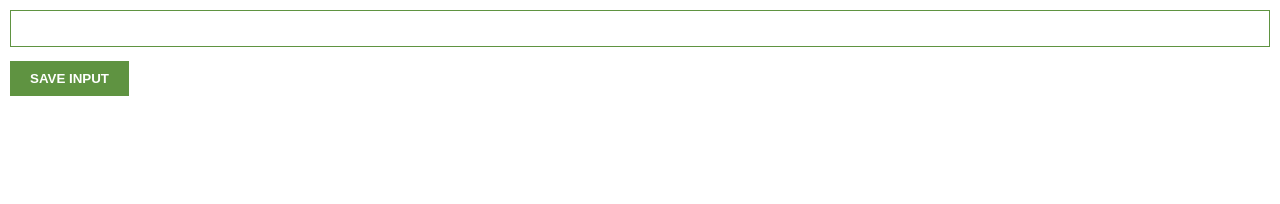
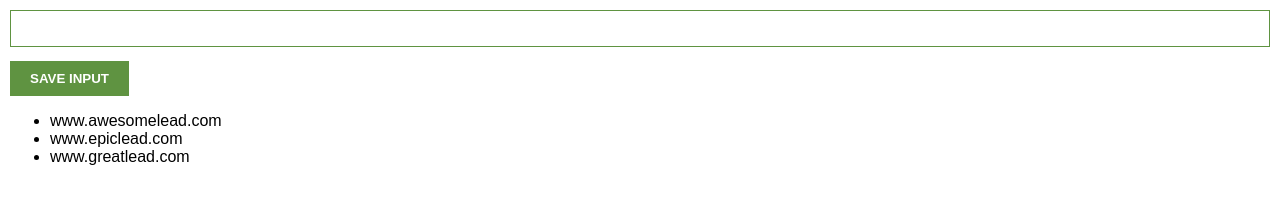
Before and after one commit to Gibson779/ChromeExtension, a plain HTML site: page index.html in a window 1280 px wide. Drawn offline with Linux system fonts and the light colour scheme.

Commit message:
New Commit

```diff
--- a/index.html
+++ b/index.html
@@ -6,6 +6,9 @@
     <body>
         <input type="text" id="input-el">
         <button id="input-btn" >SAVE INPUT</button>
+        <ul id="ul-el">
+
+        </ul>
         <script src="index.js"></script>
     </body>
 </html>
--- a/index.js
+++ b/index.js
@@ -1,9 +1,14 @@
 
-
-let myLeads = []
+let myLeads = ["www.awesomelead.com", "www.epiclead.com", "www.greatlead.com"]
 const inputEl = document.getElementById("input-el")
 const inputBtn = document.getElementById("input-btn")
+const ulEl = document.getElementById("ul-el")
 
 inputBtn.addEventListener("click", function() {
-    console.log("Button clicked!")
+    myLeads.push(inputEl.value)
+    console.log(myLeads)
 })
+
+for (let i = 0; i < myLeads.length; i++) {
+  ulEl.innerHTML += "<li>" + myLeads[i] + "</li>"
+}
```
